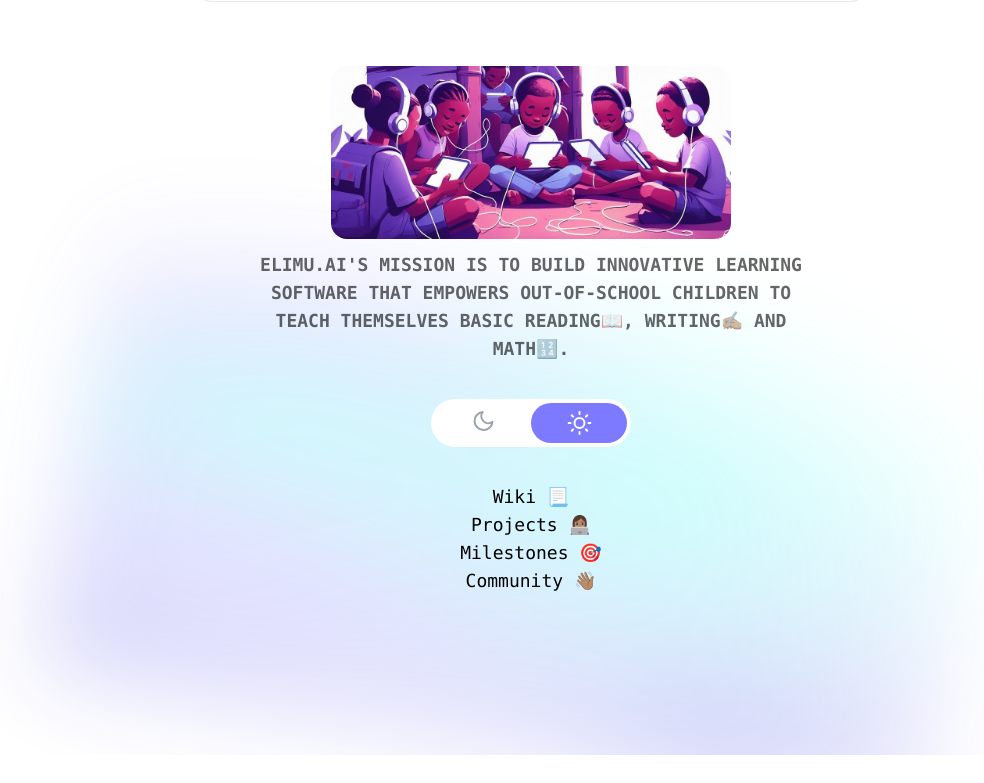
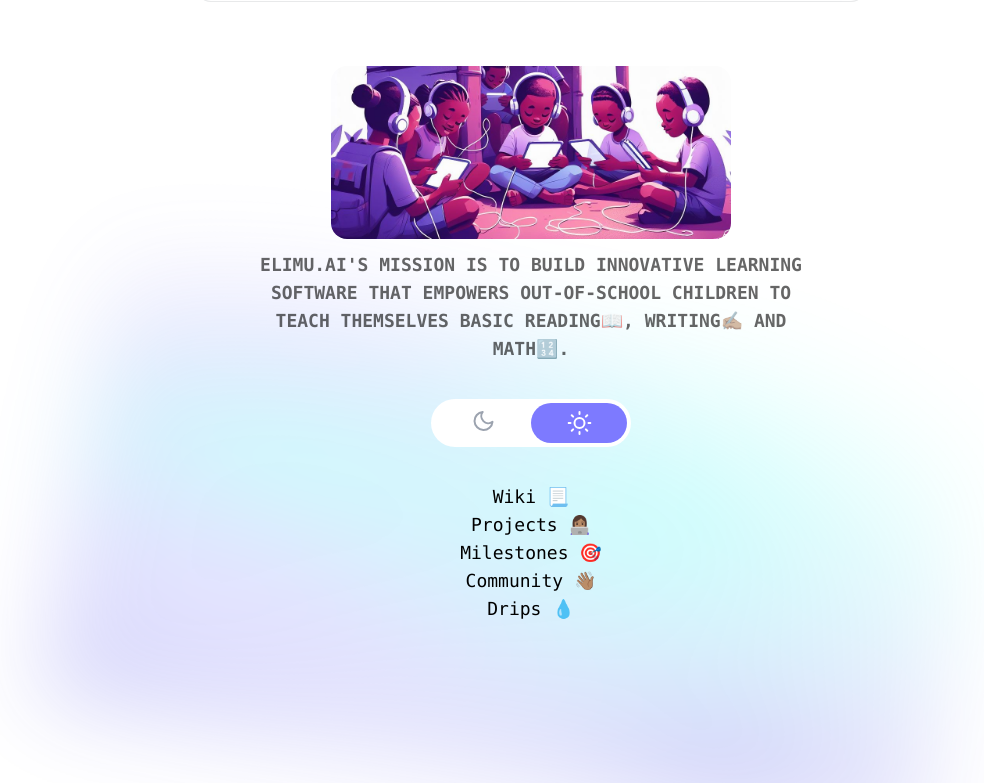
Before and after one commit to elimu-ai/website, a Next.js app: page / in a window 1280 px wide. Shown: the part 797-1580 px from the top of the page, without its empty margins (109-1093 px from the left). Before the commit the page ends 1552 px from the top, so only its background shows below. Built offline with nearby package versions, Linux system fonts and the light colour scheme.

Commit message:
web3: add drip list

```diff
--- a/components/Footer.js
+++ b/components/Footer.js
@@ -92,7 +92,8 @@ export default function Footer({ copyrightText }) {
         <Link href='https://github.com/elimu-ai/wiki#readme'>Wiki 📃</Link><br />
         <Link href='https://github.com/elimu-ai/wiki/projects?query=is%3Aopen'>Projects 👩🏽‍💻</Link><br />
         <Link href='https://github.com/elimu-ai/wiki/milestones'>Milestones 🎯</Link><br />
-        <Link href='https://github.com/elimu-ai/wiki#open-source-community'>Community 👋🏽</Link>
+        <Link href='https://github.com/elimu-ai/wiki#open-source-community'>Community 👋🏽</Link><br />
+        <Link href='https://www.drips.network/app/drip-lists/41305178594442616889778610143373288091511468151140966646158126636698'>Drips 💧</Link>
       </p>
     </footer>
   );
```
